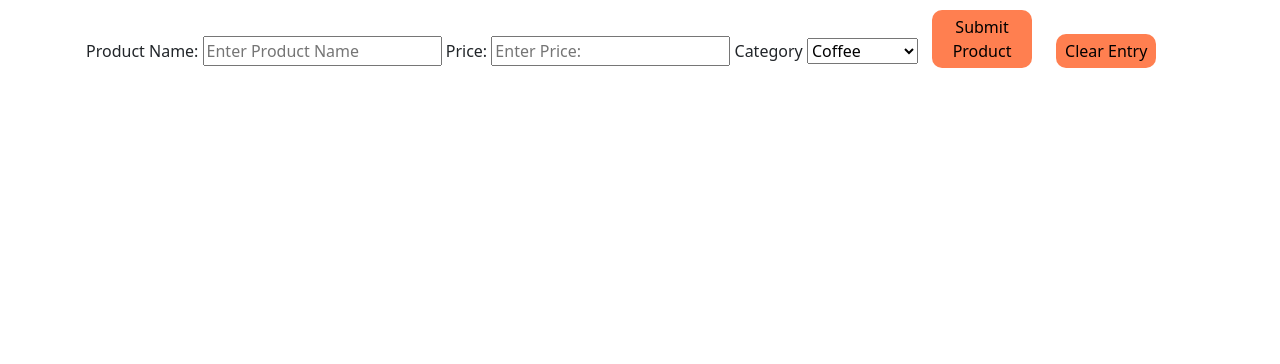
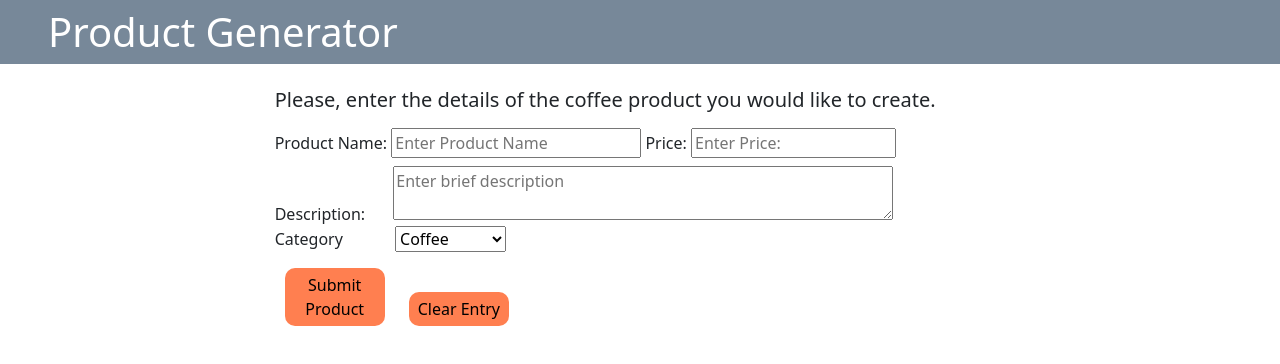
Before and after one commit to johnsbrook/18-Project-3, a website: page public/index.html in a window 1280 px wide. Drawn offline with nearby package versions, Linux system fonts and the light colour scheme; files that its build step writes are made by us from their sources.

Commit message:
creating final version for coffee shop owner

```diff
--- a/public/index.html
+++ b/public/index.html
@@ -11,15 +11,24 @@
 <title>Coffee Shop Products Entry Page</title>
 </head>
 <body>
+    <nav class="nav" style="background-color: lightslategray; color: white;">
+        <h1 class="text-center ml-5 my-2">Product Generator</h1>
+    </nav>
+
 
     <div class="container">
+        <div class="row">
+            <div class="col-8 mx-auto pt-4">
+                <h5 class="text-left mb-3">Please, enter the details of the coffee product you would like to create.</h5>
                 <form action="/submit" method="post">
                     <label for="product">Product Name:</label>
-        <input type="text" name="product" id="product" placeholder="Enter Product Name">
+                    <input type="text" name="product" id="product" placeholder="Enter Product Name" style="width: 250px;">
                     <label for="price">Price:</label>
-        <input type="text" name="price" id="price" placeholder="Enter Price:">
+                    <input type="text" name="price" id="price" placeholder="Enter Price:" style="width: 205px;"><br>
+                    <label for="description">Description:</label>
+                    <textarea type="text" name="description" id="description" placeholder="Enter brief description" class="mt-2 ml-4" style="width: 500px;"></textarea><br>
                     <label for="category">Category</label>
-        <select name="category" id="category">
+                    <select name="category" id="category" class="ml-5">
                         <option value="coffee">Coffee</option>
                         <option value="tea">Tea</option>
                         <option value="pastry">Pastry</option>
@@ -29,10 +38,12 @@
                         <option value="promo">Promo</option>
                         <option value="seasonal">Seasonal</option>
                         <option value="sides">Sides</option>
-        </select>
-        <button class="submit" id="submit">Submit Product</button>
-        <button class="clear" id="clear">Clear Entry</button>
+                    </select><br>
+                    <button class="submit mt-3" id="submit">Submit Product</button>
+                    <button class="clear mt-3" id="clear">Clear Entry</button>
                 </form>
+            </div>
+        </div>
     </div>
 
 <script src="https://cdnjs.cloudflare.com/ajax/libs/popper.js/1.16.1/umd/popper.min.js"></script>
--- a/server.js
+++ b/server.js
@@ -22,5 +22,5 @@ mongoose.connect(process.env.MONGODB_URI || "mongodb://localhost/Coffeeshop", {
 app.use(require("./routes/api.js"));
 
 app.listen(PORT, () => {
-  console.log(`App running on port ${PORT}!`);
+  console.log(`App running on port http://localhost:${PORT}`);
 });
```
Also changed, not shown: models/products.js (+8 -0 lines), public/selections.html (+2 -2 lines), 1 other file. Lines whose indentation alone changed are shown as unchanged.
